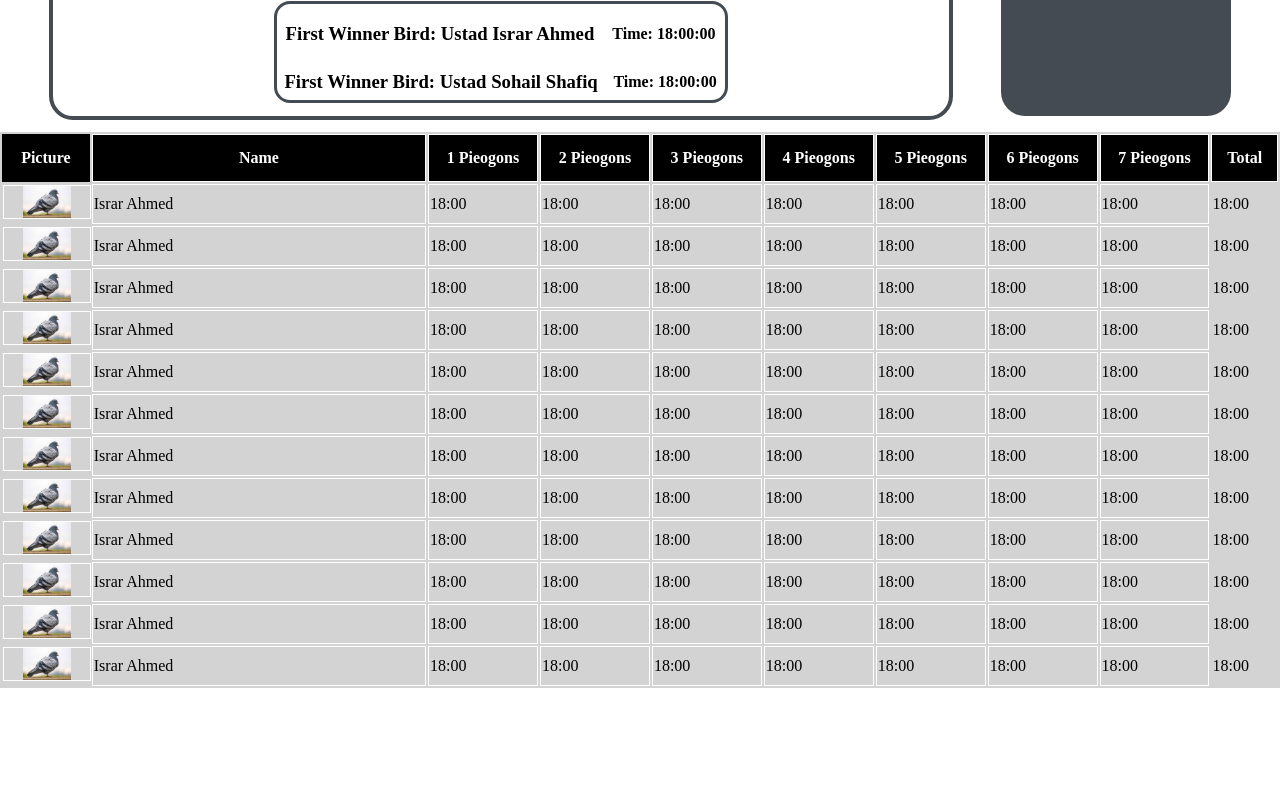
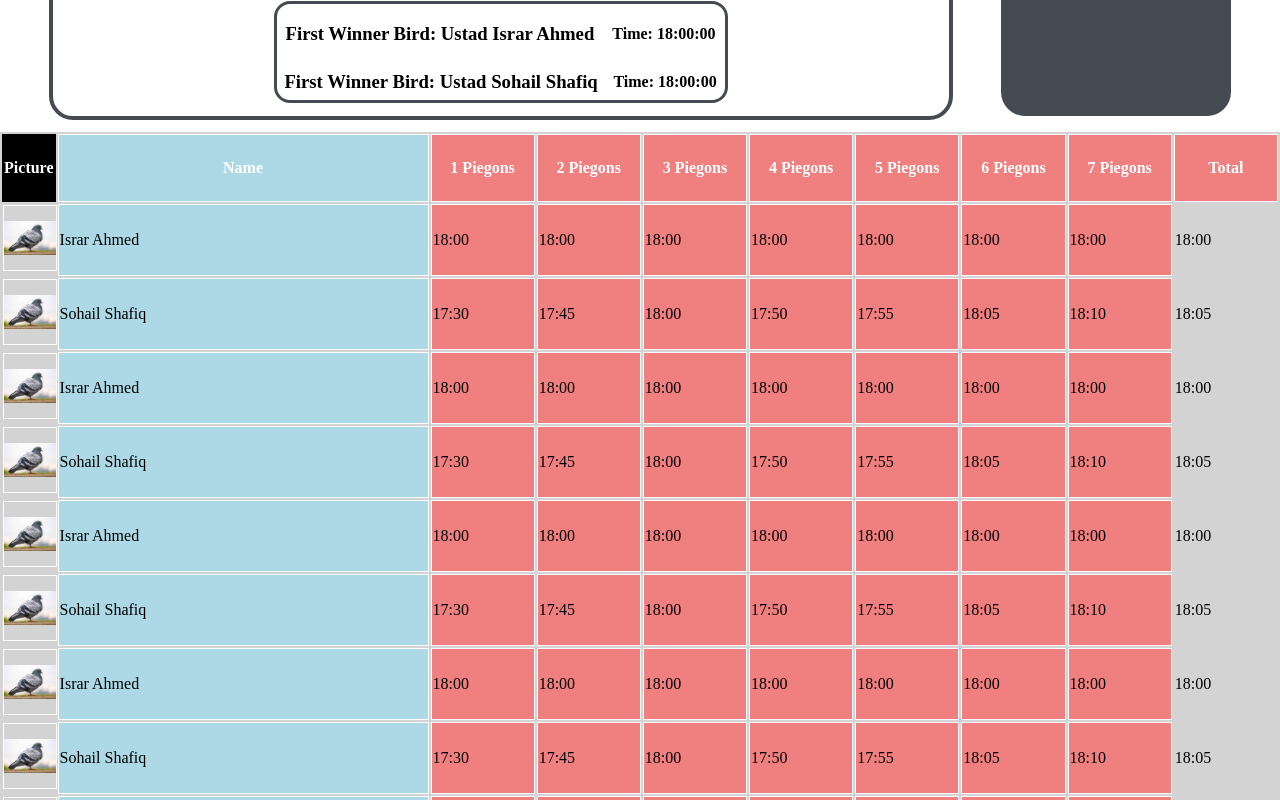
Before and after one commit to SohailShafiq1/HeerPiegonClub, a React (Vite) app: page / in a window 1280 px wide. Shown: the part 540-1340 px from the top of the page. Before the commit the page ends 1260 px from the top, so only its background shows below. Built offline with nearby package versions, Linux system fonts and the light colour scheme.

Commit message:
set home page tables

```diff
--- a/src/pages/home/components/Name of cup/NameOfCup.jsx
+++ b/src/pages/home/components/Name of cup/NameOfCup.jsx
@@ -3,6 +3,79 @@ import style from './nameofcup.module.css'
 const s = style
 import img from '../../../../assets/p1.jpeg'
 const NameOfCup = () => {
+    const daydata = [
+        {
+          id: 1,
+          name: "Israr Ahmed",
+          img: img, // Replace with actual image path
+          times: ["18:00", "18:00", "18:00", "18:00", "18:00", "18:00", "18:00"],
+          total: "18:00",
+        },
+        {
+          id: 2,
+          name: "Sohail Shafiq",
+          img: img,
+          times: ["17:30", "17:45", "18:00", "17:50", "17:55", "18:05", "18:10"],
+          total: "18:05",
+        },
+        {
+            id: 1,
+            name: "Israr Ahmed",
+            img: img, // Replace with actual image path
+            times: ["18:00", "18:00", "18:00", "18:00", "18:00", "18:00", "18:00"],
+            total: "18:00",
+          },
+          {
+            id: 2,
+            name: "Sohail Shafiq",
+            img: img,
+            times: ["17:30", "17:45", "18:00", "17:50", "17:55", "18:05", "18:10"],
+            total: "18:05",
+          },
+          {
+            id: 1,
+            name: "Israr Ahmed",
+            img: img, // Replace with actual image path
+            times: ["18:00", "18:00", "18:00", "18:00", "18:00", "18:00", "18:00"],
+            total: "18:00",
+          },
+          {
+            id: 2,
+            name: "Sohail Shafiq",
+            img: img,
+            times: ["17:30", "17:45", "18:00", "17:50", "17:55", "18:05", "18:10"],
+            total: "18:05",
+          },
+          {
+            id: 1,
+            name: "Israr Ahmed",
+            img: img, // Replace with actual image path
+            times: ["18:00", "18:00", "18:00", "18:00", "18:00", "18:00", "18:00"],
+            total: "18:00",
+          },
+          {
+            id: 2,
+            name: "Sohail Shafiq",
+            img: img,
+            times: ["17:30", "17:45", "18:00", "17:50", "17:55", "18:05", "18:10"],
+            total: "18:05",
+          },
+          {
+            id: 1,
+            name: "Israr Ahmed",
+            img: img, // Replace with actual image path
+            times: ["18:00", "18:00", "18:00", "18:00", "18:00", "18:00", "18:00"],
+            total: "18:00",
+          },
+          {
+            id: 2,
+            name: "Sohail Shafiq",
+            img: img,
+            times: ["17:30", "17:45", "18:00", "17:50", "17:55", "18:05", "18:10"],
+            total: "18:05",
+          },
+
+      ];
   return (
     <div className={s.container}>
       <div className={s.top}>
@@ -53,164 +126,25 @@ const NameOfCup = () => {
         <tr className={s.tr}>
           <th className={s.pimg}>Picture</th>
           <th className={s.pname}>Name</th>
-                <th className={s.th}>1 Pieogons</th>
-                <th className={s.th}>2 Pieogons</th>
-                <th className={s.th}>3 Pieogons</th>
-                <th className={s.th}>4 Pieogons</th>
-                <th className={s.th}>5 Pieogons</th>
-                <th className={s.th}>6 Pieogons</th>
-                <th className={s.th}>7 Pieogons</th>
-                <th className={s.th}> Total</th>
+          {[...Array(7)].map((_, i) => (
+            <th key={i} className={s.th}>{i + 1} Piegons</th>
+          ))}
+          <th className={s.th}>Total</th>
         </tr>
       </thead>
       <tbody>
-
-            <tr className={s.tr}>
-                <td className={s.pimg}><img src={img} /></td>
-                <td className={s.pname}>Israr Ahmed</td>
-                <td className={s.th}>18:00</td>
-                <td className={s.th}>18:00</td>
-                <td className={s.th}>18:00</td>
-                <td className={s.th}>18:00</td>
-                <td className={s.th}>18:00</td>
-                <td className={s.th}>18:00</td>
-                <td className={s.th}>18:00</td>
-                <td className={s.td}>18:00</td>
+        {daydata.map((person) => (
+          <tr key={person.id} className={s.tr}>
+            <td className={s.pimg}>
+              <img src={person.img} alt={person.name} />
+            </td>
+            <td className={s.pname}>{person.name}</td>
+            {person.times.map((time, index) => (
+              <td key={index} className={s.th}>{time}</td>
+            ))}
+            <td className={s.td}>{person.total}</td>
           </tr>
-            <tr className={s.tr}>
-                <td className={s.pimg}><img src={img} /></td>
-                <td className={s.pname}>Israr Ahmed</td>
-                <td className={s.th}>18:00</td>
-                <td className={s.th}>18:00</td>
-                <td className={s.th}>18:00</td>
-                <td className={s.th}>18:00</td>
-                <td className={s.th}>18:00</td>
-                <td className={s.th}>18:00</td>
-                <td className={s.th}>18:00</td>
-                <td className={s.td}>18:00</td>
-            </tr>
-            <tr className={s.tr}>
-                <td className={s.pimg}><img src={img} /></td>
-                <td className={s.pname}>Israr Ahmed</td>
-                <td className={s.th}>18:00</td>
-                <td className={s.th}>18:00</td>
-                <td className={s.th}>18:00</td>
-                <td className={s.th}>18:00</td>
-                <td className={s.th}>18:00</td>
-                <td className={s.th}>18:00</td>
-                <td className={s.th}>18:00</td>
-                <td className={s.td}>18:00</td>
-            </tr>
-            <tr className={s.tr}>
-                <td className={s.pimg}><img src={img} /></td>
-                <td className={s.pname}>Israr Ahmed</td>
-                <td className={s.th}>18:00</td>
-                <td className={s.th}>18:00</td>
-                <td className={s.th}>18:00</td>
-                <td className={s.th}>18:00</td>
-                <td className={s.th}>18:00</td>
-                <td className={s.th}>18:00</td>
-                <td className={s.th}>18:00</td>
-                <td className={s.td}>18:00</td>
-            </tr>
-            <tr className={s.tr}>
-                <td className={s.pimg}><img src={img} /></td>
-                <td className={s.pname}>Israr Ahmed</td>
-                <td className={s.th}>18:00</td>
-                <td className={s.th}>18:00</td>
-                <td className={s.th}>18:00</td>
-                <td className={s.th}>18:00</td>
-                <td className={s.th}>18:00</td>
-                <td className={s.th}>18:00</td>
-                <td className={s.th}>18:00</td>
-                <td className={s.td}>18:00</td>
-            </tr>
-            <tr className={s.tr}>
-                <td className={s.pimg}><img src={img} /></td>
-                <td className={s.pname}>Israr Ahmed</td>
-                <td className={s.th}>18:00</td>
-                <td className={s.th}>18:00</td>
-                <td className={s.th}>18:00</td>
-                <td className={s.th}>18:00</td>
-                <td className={s.th}>18:00</td>
-                <td className={s.th}>18:00</td>
-                <td className={s.th}>18:00</td>
-                <td className={s.td}>18:00</td>
-            </tr>
-            <tr className={s.tr}>
-                <td className={s.pimg}><img src={img} /></td>
-                <td className={s.pname}>Israr Ahmed</td>
-                <td className={s.th}>18:00</td>
-                <td className={s.th}>18:00</td>
-                <td className={s.th}>18:00</td>
-                <td className={s.th}>18:00</td>
-                <td className={s.th}>18:00</td>
-                <td className={s.th}>18:00</td>
-                <td className={s.th}>18:00</td>
-                <td className={s.td}>18:00</td>
-            </tr>
-            <tr className={s.tr}>
-                <td className={s.pimg}><img src={img} /></td>
-                <td className={s.pname}>Israr Ahmed</td>
-                <td className={s.th}>18:00</td>
-                <td className={s.th}>18:00</td>
-                <td className={s.th}>18:00</td>
-                <td className={s.th}>18:00</td>
-                <td className={s.th}>18:00</td>
-                <td className={s.th}>18:00</td>
-                <td className={s.th}>18:00</td>
-                <td className={s.td}>18:00</td>
-            </tr>
-            <tr className={s.tr}>
-                <td className={s.pimg}><img src={img} /></td>
-                <td className={s.pname}>Israr Ahmed</td>
-                <td className={s.th}>18:00</td>
-                <td className={s.th}>18:00</td>
-                <td className={s.th}>18:00</td>
-                <td className={s.th}>18:00</td>
-                <td className={s.th}>18:00</td>
-                <td className={s.th}>18:00</td>
-                <td className={s.th}>18:00</td>
-                <td className={s.td}>18:00</td>
-            </tr>
-            <tr className={s.tr}>
-                <td className={s.pimg}><img src={img} /></td>
-                <td className={s.pname}>Israr Ahmed</td>
-                <td className={s.th}>18:00</td>
-                <td className={s.th}>18:00</td>
-                <td className={s.th}>18:00</td>
-                <td className={s.th}>18:00</td>
-                <td className={s.th}>18:00</td>
-                <td className={s.th}>18:00</td>
-                <td className={s.th}>18:00</td>
-                <td className={s.td}>18:00</td>
-            </tr>
-            <tr className={s.tr}>
-                <td className={s.pimg}><img src={img} /></td>
-                <td className={s.pname}>Israr Ahmed</td>
-                <td className={s.th}>18:00</td>
-                <td className={s.th}>18:00</td>
-                <td className={s.th}>18:00</td>
-                <td className={s.th}>18:00</td>
-                <td className={s.th}>18:00</td>
-                <td className={s.th}>18:00</td>
-                <td className={s.th}>18:00</td>
-                <td className={s.td}>18:00</td>
-            </tr>
-            <tr className={s.tr}>
-                <td className={s.pimg}><img src={img} /></td>
-                <td className={s.pname}>Israr Ahmed</td>
-                <td className={s.th}>18:00</td>
-                <td className={s.th}>18:00</td>
-                <td className={s.th}>18:00</td>
-                <td className={s.th}>18:00</td>
-                <td className={s.th}>18:00</td>
-                <td className={s.th}>18:00</td>
-                <td className={s.th}>18:00</td>
-                <td className={s.td}>18:00</td>
-            </tr>
-
-
+        ))}
       </tbody>
     </table>
       </div>
--- a/src/pages/home/components/Name of cup/nameofcup.module.css
+++ b/src/pages/home/components/Name of cup/nameofcup.module.css
@@ -125,8 +125,8 @@ justify-content: space-around;
 }
 .pimg
 {
-    width: 1rem;
-    height: 2rem;
+    width:2rem;
+    height: 4rem;
 }
 .pimg img
 {
@@ -139,11 +139,14 @@ justify-content: space-around;
 }
 .pname
 {
-    width: 12rem;
+    width: 22rem;
     border: 1px solid white;
+    background-color: lightblue;
+    height: 4rem;
 
 }.th
 {
-    width: 1rem;
+    width: 6rem;
     border: 1px solid white;
+    background-color: lightcoral;
 }
```
Also changed, not shown: 1 other file (tests, documents, lock files or other folders). Lines whose indentation alone changed are shown as unchanged.
